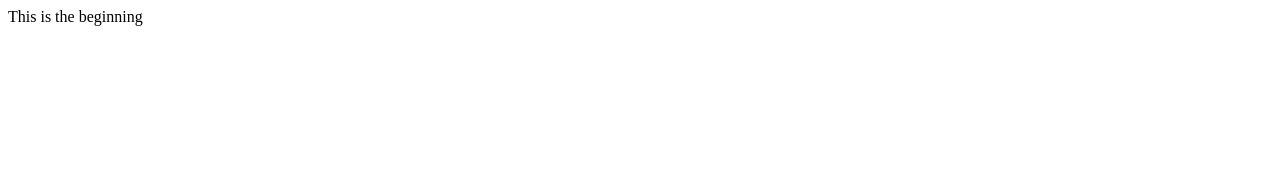
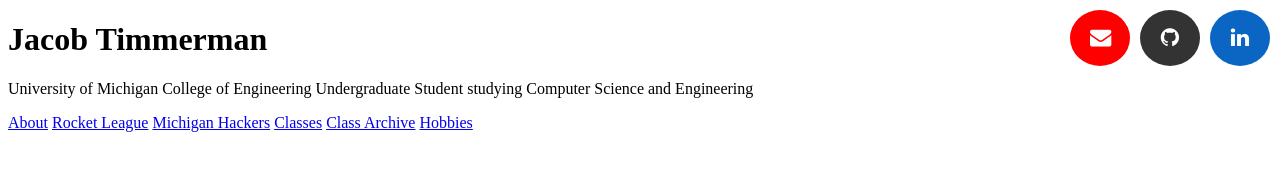
Before and after one commit to Timmermj10/Personal-Website, a plain HTML site: page index.html in a window 1280 px wide. Drawn offline with Linux system fonts and the light colour scheme.

Commit message:
very basic structure and icons

```diff
--- a/index.html
+++ b/index.html
@@ -6,11 +6,28 @@
     <meta http-equiv="X-UA-Compatible" content="IE=edge">
     <meta name="viewport" content="width=device-width, initial-scale=1.0">
     <link rel="stylesheet" type="text/css" href="style.css" />
+    <link rel="stylesheet" href="https://cdnjs.cloudflare.com/ajax/libs/font-awesome/4.7.0/css/font-awesome.min.css">
     <title>Personal Website</title>
 </head>
 
 <body>
-    This is the beginning
+    <h1>Jacob Timmerman</h1>
+    <a href="#" class="fa fa-linkedin fa-lg"></a>
+    <a href="#" class="fa fa-github fa-lg"></a>
+    <a href="#" class="fa fa-envelope fa-lg"></a>
+    <p>
+        University of Michigan College of Engineering Undergraduate Student studying Computer Science and
+        Engineering
+    </p>
+
+    <div class="directory-widget">
+        <a href="#about" class="item">About</a>
+        <a href="#rocket_league" class="item">Rocket League</a>
+        <a href="#michigan_hackers" class="item">Michigan Hackers</a>
+        <a href="#current_classes" class="item">Classes</a>
+        <a href="#previous_classes" class="item">Class Archive</a>
+        <a href="hobbies" class="item">Hobbies</a>
+    </div>
 </body>
 
 </html>
--- a/style.css
+++ b/style.css
@@ -0,0 +1,41 @@
+/* Style all font awesome icons */
+.fa {
+    padding: 20px;
+    font-size: 30px;
+    width: 20px;
+    text-align: center;
+    text-decoration: none;
+    border-radius: 50%;
+}
+
+/* Add a hover effect if you want */
+.fa:hover {
+    opacity: 0.7;
+}
+
+/* Set a specific color for each brand */
+
+/* LinkedIn */
+.fa-linkedin {
+    position: fixed;
+    top: 10px;
+    right: 10px;
+    background: #0A66C2;
+    color: white;
+}
+
+.fa-github {
+    position: fixed;
+    top: 10px;
+    right: 80px;
+    background: #333;
+    color: white;
+}
+
+.fa-envelope {
+    position: fixed;
+    top: 10px;
+    right: 150px;
+    background: red;
+    color: white;
+}
```
